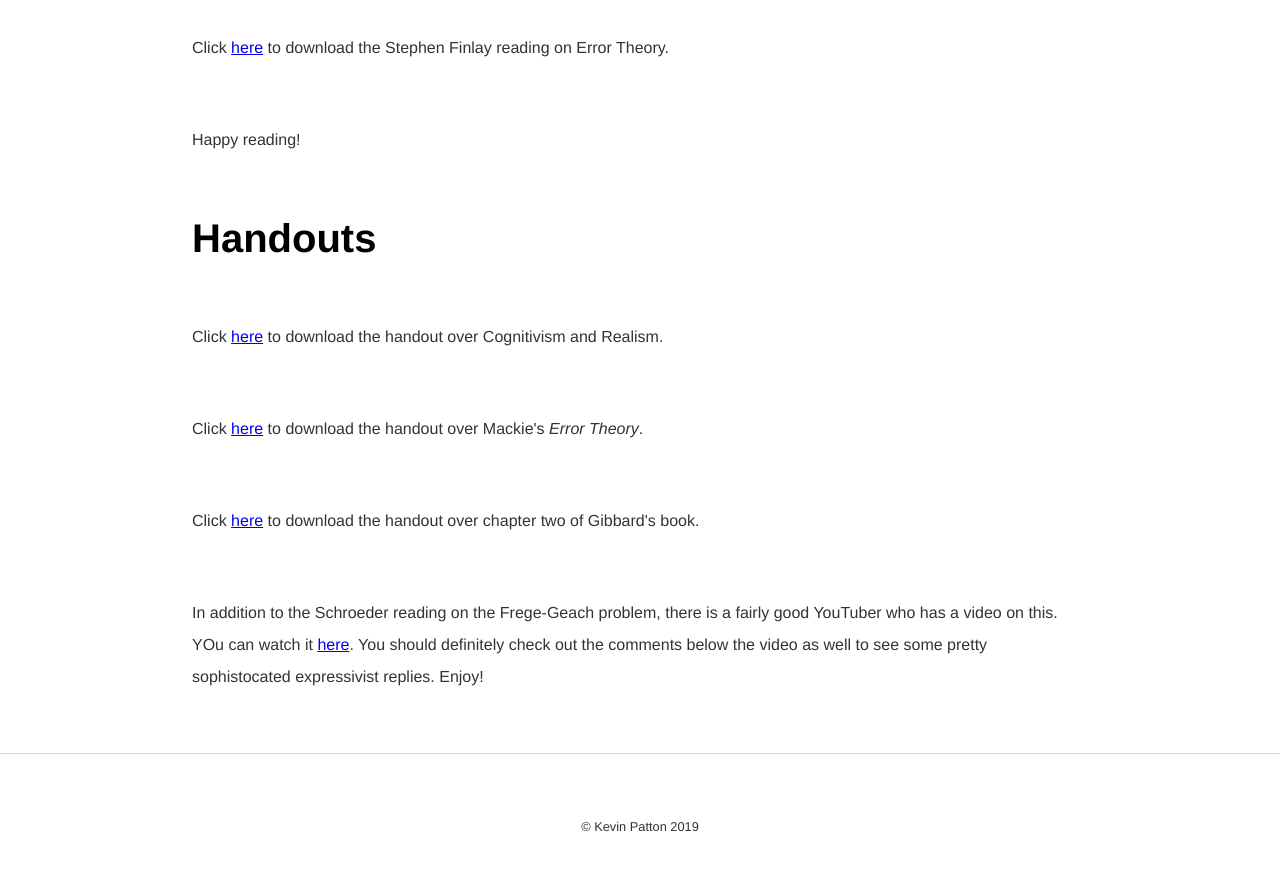
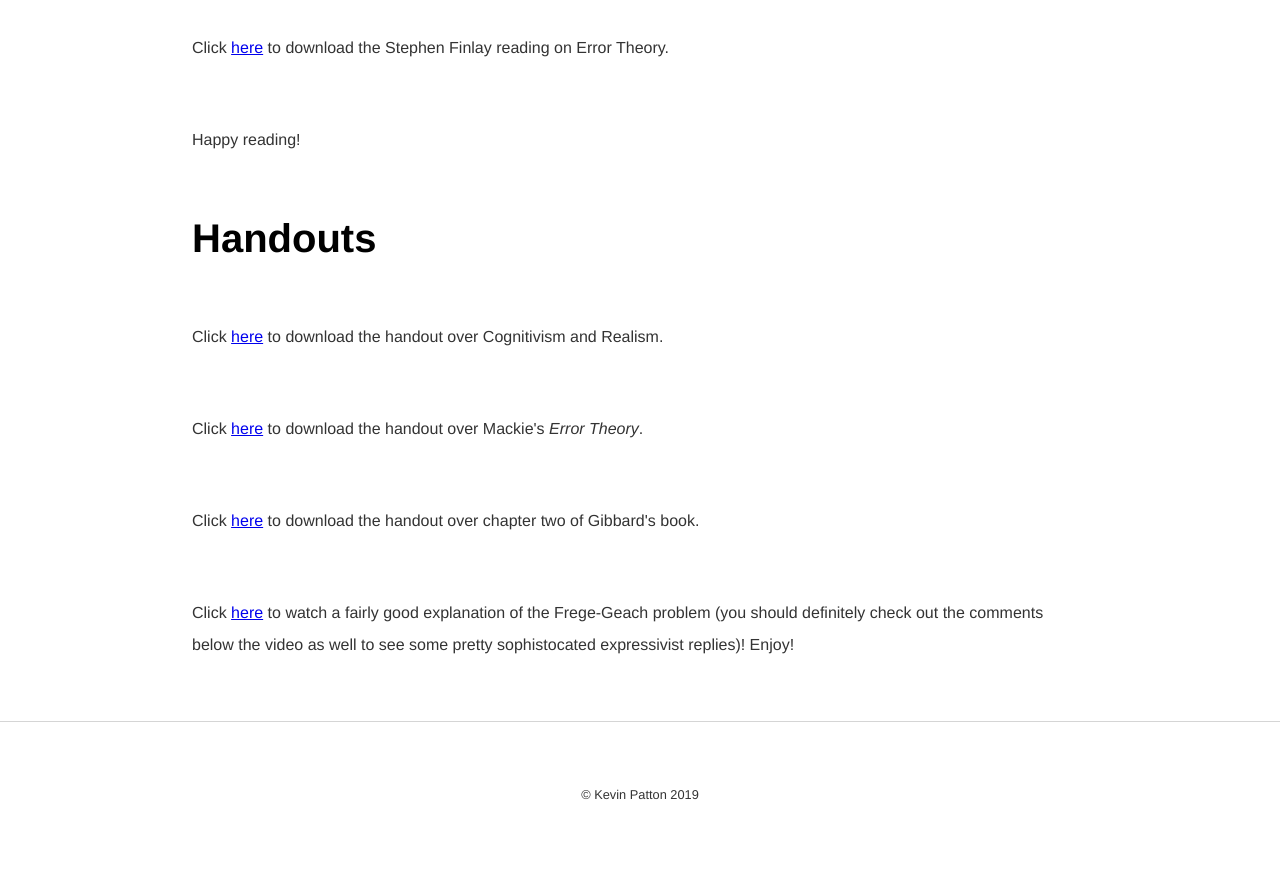
Before and after one commit to kevinjpatton/kevinjpatton.github.io, a Jekyll site: the page built from teaching/phil_3050/index.html, in a window 1280 px wide and 900 px high, scrolled down 1756 px. Shown: the top 871 px of the window. Built offline with Jekyll 4.4.1, drawn with Linux system fonts in a browser that asks for light colours; Markdown is read by kramdown in place of the engine named in the settings.

Commit message:
Update index.html

```diff
--- a/teaching/phil_3050/index.html
+++ b/teaching/phil_3050/index.html
@@ -26,4 +26,4 @@
 <p>Click <a href="/teaching/phil_3050/HandoutCogReal.pdf" target="_blank">here</a> to download the handout over Cognitivism and Realism.</p>
 <p>Click <a href="/teaching/phil_3050/Handout_Mackie.pdf" target="_blank">here</a> to download the handout over Mackie's <i>Error Theory</i>.</p>
 <p>Click <a href="/teaching/phil_3050/Handout_GibbardCh2.pdf" target="_blank">here</a> to download the handout over chapter two of Gibbard's book.</p>
-<p>In addition to the Schroeder reading on the Frege-Geach problem, there is a fairly good YouTuber who has a video on this.  YOu can watch it <a href="https://www.youtube.com/watch?v=VIzsMHApx8I" target="_blank">here</a>.  You should definitely check out the comments below the video as well to see some pretty sophistocated expressivist replies.  Enjoy!</P
+<p>Click <a href="https://www.youtube.com/watch?v=VIzsMHApx8I" target="_blank">here</a> to watch a fairly good explanation of the Frege-Geach problem (you should definitely check out the comments below the video as well to see some pretty sophistocated expressivist replies)!  Enjoy!</P>
```
